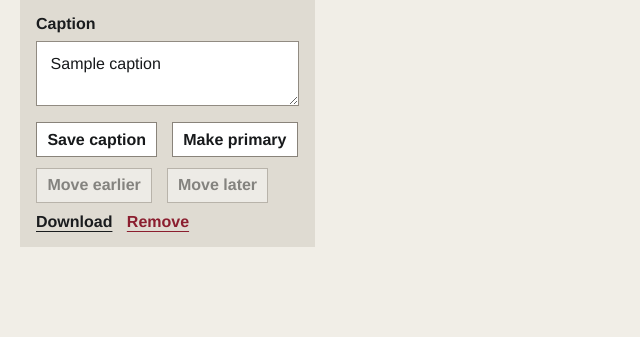
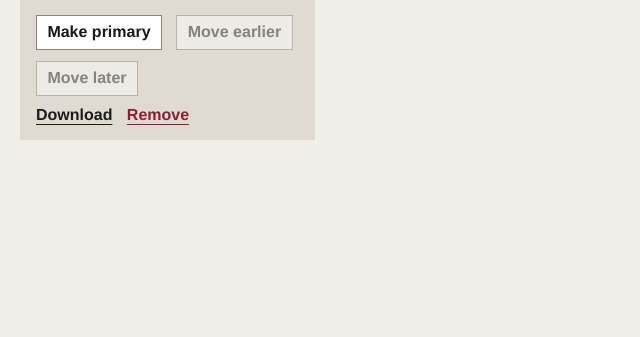
Before and after one commit to one-data-cookie/mm-collection, a FastAPI app: template src/mm_collection/templates/manage_photos.html in a window 1280 px wide. Shown: the part 884-1221 px from the top of the page, without its empty margins (0-640 px from the left). After the commit the page ends 1024 px from the top, so only its background shows below. Run offline with FastAPI, Linux system fonts and the light colour scheme; the template is opened without the code that fills it: most values are stand-ins (such as "Sample title", 1, 10 or a date in 2020).

Commit message:
Remove photo captions
Drop the caption field from the photo manager and gallery, and remove
the column from the database with a migration.

Co-Authored-By: Claude Opus 5.5 <noreply@anthropic.com>

```diff
--- a/src/mm_collection/catalog.py
+++ b/src/mm_collection/catalog.py
@@ -256,10 +256,9 @@ def manage_photo(
     photo_directory: Path,
     item_id: int,
     photo_id: int,
-    caption: str | None,
     action: str,
 ) -> bool:
-    """Update, move, make primary, or remove one item photograph."""
+    """Move, make primary, or remove one item photograph."""
     deleted_paths: list[Path] = []
 
     with connect(database) as connection:
@@ -270,15 +269,7 @@ def manage_photo(
         if photo is None:
             return False
 
-        if action != "delete":
-            connection.execute(
-                "UPDATE photos SET caption = ? WHERE id = ?",
-                (caption, photo_id),
-            )
-
-        if action == "save":
-            pass
-        elif action == "primary":
+        if action == "primary":
             connection.execute(
                 "UPDATE photos SET is_primary = 0 WHERE item_id = ?", (item_id,)
             )
--- a/src/mm_collection/database.py
+++ b/src/mm_collection/database.py
@@ -103,6 +103,10 @@ def _add_background(connection: sqlite3.Connection) -> None:
     connection.execute("ALTER TABLE items ADD COLUMN background TEXT")
 
 
+def _drop_photo_captions(connection: sqlite3.Connection) -> None:
+    connection.execute("ALTER TABLE photos DROP COLUMN caption")
+
+
 MIGRATIONS: tuple[Migration, ...] = (
     (1, "initial_schema", _initial_schema),
     (2, "add_location_and_origin", _add_location_and_origin),
@@ -111,6 +115,7 @@ MIGRATIONS: tuple[Migration, ...] = (
     (5, "rename_acquired", _rename_acquired),
     (6, "rename_added", _rename_added),
     (7, "add_background", _add_background),
+    (8, "drop_photo_captions", _drop_photo_captions),
 )
 
 
--- a/src/mm_collection/main.py
+++ b/src/mm_collection/main.py
@@ -358,11 +358,10 @@ def create_app(db_path: Path | None = None) -> FastAPI:
         request: Request, item_id: int, photo_id: int
     ) -> RedirectResponse:
         form = await request.form()
-        action = str(form.get("action", "save"))
-        caption = str(form.get("caption", "")).strip() or None
-        if action not in {"save", "primary", "earlier", "later", "delete"}:
+        action = str(form.get("action", ""))
+        if action not in {"primary", "earlier", "later", "delete"}:
             raise HTTPException(status_code=400, detail="Unknown photo action")
-        if not manage_photo(target, photos, item_id, photo_id, caption, action):
+        if not manage_photo(target, photos, item_id, photo_id, action):
             raise HTTPException(status_code=404, detail="Photo not found")
         return RedirectResponse(
             _path_for(request, "manage_photos", item_id=item_id), status_code=303
--- a/src/mm_collection/templates/item_detail.html
+++ b/src/mm_collection/templates/item_detail.html
@@ -22,7 +22,7 @@
                 <img
                   class="object-hero"
                   src="{{ path_for(request, 'media', path='/' ~ item.primary_photo.display_path) }}"
-                  alt="{{ item.primary_photo.caption or item.title }}"
+                  alt="{{ item.title }}"
                   data-gallery-image
                 >
               </div>
@@ -32,11 +32,11 @@
                   <button
                     class="photo-thumbnail{% if photo.id == item.primary_photo.id %} is-selected{% endif %}"
                     type="button"
-                    aria-label="View photo {{ loop.index }} of {{ item.photos | length }}{% if photo.caption %}: {{ photo.caption }}{% endif %}"
+                    aria-label="View photo {{ loop.index }} of {{ item.photos | length }}"
                     aria-current="{% if photo.id == item.primary_photo.id %}true{% else %}false{% endif %}"
                     data-gallery-thumbnail
                     data-gallery-src="{{ path_for(request, 'media', path='/' ~ photo.display_path) }}"
-                    data-gallery-alt="{{ photo.caption or item.title }}"
+                    data-gallery-alt="{{ item.title }}"
                   >
                     <img
                       src="{{ path_for(request, 'media', path='/' ~ photo.display_path) }}"
--- a/src/mm_collection/templates/manage_photos.html
+++ b/src/mm_collection/templates/manage_photos.html
@@ -39,20 +39,14 @@
               <div class="photo-editor__preview">
                 <img
                   src="{{ path_for(request, 'media', path='/' ~ photo.display_path) }}"
-                  alt="{{ photo.caption or item.title }}"
+                  alt="{{ item.title }}"
                   loading="lazy"
                 >
                 {% if photo.is_primary %}<span class="primary-badge">Primary</span>{% endif %}
               </div>
 
               <form method="post" action="{{ path_for(request, 'update_photo', item_id=item.id, photo_id=photo.id) }}">
-                <label>
-                  <span>Caption</span>
-                  <textarea name="caption" rows="2">{{ photo.caption or '' }}</textarea>
-                </label>
-
                 <div class="photo-actions">
-                  <button type="submit" name="action" value="save">Save caption</button>
                   {% if not photo.is_primary %}
                     <button type="submit" name="action" value="primary">Make primary</button>
                   {% endif %}
```
Also changed, not shown: tests/test_app.py (+3 -6 lines), tests/test_database.py (+39 -2 lines), README.md.
